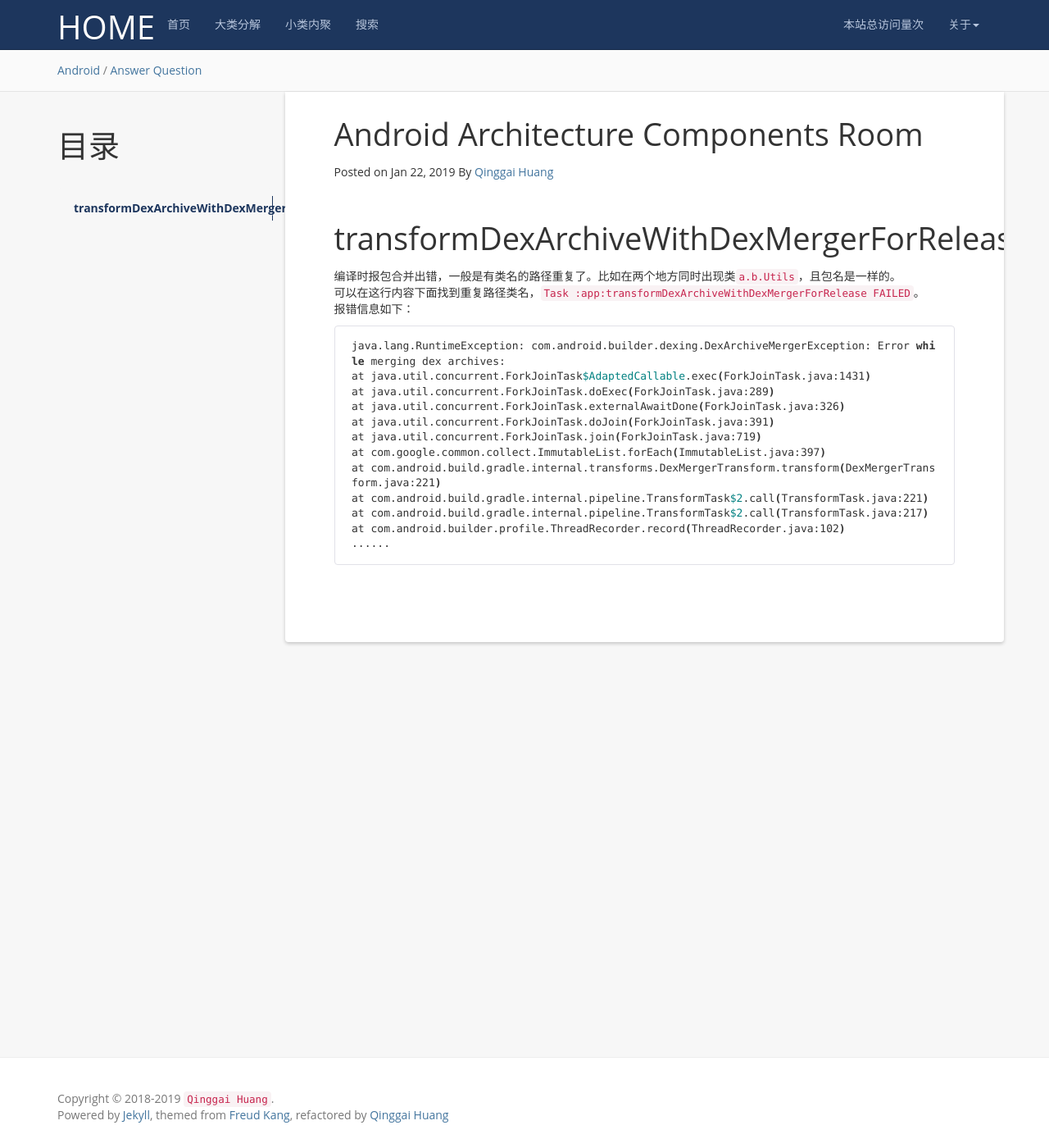
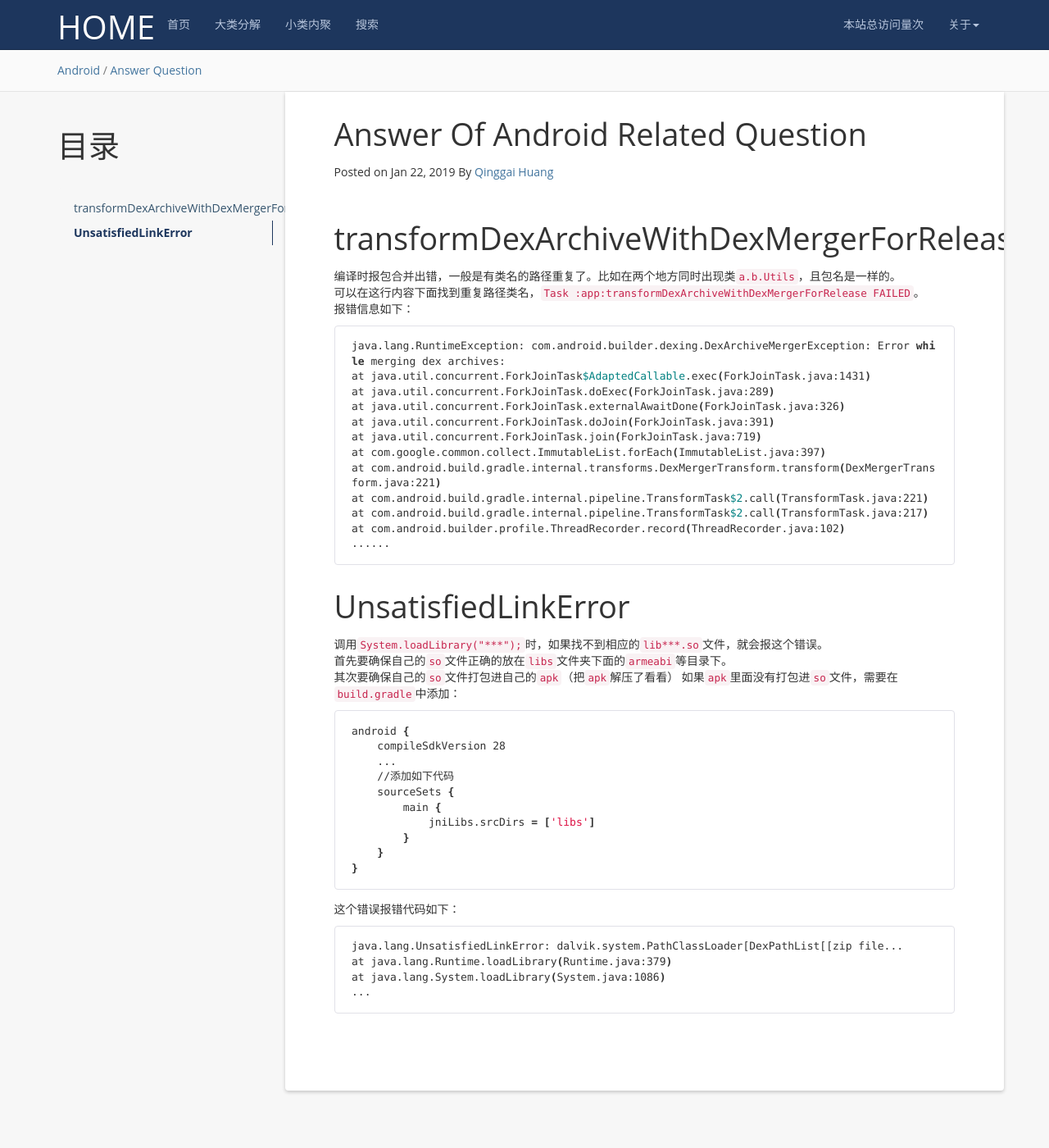
Before and after one commit to hqglichao/hqglichao.github.io, a Jekyll site: the page built from _posts/2019-1-22-android-question-answer.md, in a window 1280 px wide and 1400 px high. Shown: the whole window at 82% size. Built offline with Jekyll 4.4.1, drawn with Linux system fonts in a browser that asks for light colours; nearby versions of some CDN libraries; comment, search, counter and statistics services are not loaded.

Commit message:
modify post
Signed-off-by: huangqinggai <huangqinggai@qiyi.com>

````diff
--- a/_posts/2019-1-22-android-question-answer.md
+++ b/_posts/2019-1-22-android-question-answer.md
@@ -1,6 +1,6 @@
 ---
 layout: post
-title: Android Architecture Components Room
+title: Answer Of Android Related Question
 date: 2019-1-22 20:15:00 +0800
 categories: Android
 tag: [Answer, Question]
@@ -28,3 +28,30 @@
 at com.android.builder.profile.ThreadRecorder.record(ThreadRecorder.java:102)
 ......
 ```
+
+UnsatisfiedLinkError
+==============================================
+调用`System.loadLibrary("***");`时，如果找不到相应的`lib***.so`文件，就会报这个错误。
+首先要确保自己的`so`文件正确的放在`libs`文件夹下面的`armeabi`等目录下。
+其次要确保自己的`so`文件打包进自己的`apk`（把`apk`解压了看看）
+如果`apk`里面没有打包进`so`文件，需要在`build.gradle`中添加：
+```bash
+android {
+    compileSdkVersion 28
+    ...
+    //添加如下代码
+    sourceSets {
+        main {
+            jniLibs.srcDirs = ['libs']
+        }
+    }
+}
+```
+
+这个错误报错代码如下：
+```bash
+java.lang.UnsatisfiedLinkError: dalvik.system.PathClassLoader[DexPathList[[zip file...
+at java.lang.Runtime.loadLibrary(Runtime.java:379)
+at java.lang.System.loadLibrary(System.java:1086)
+...
+```
````
